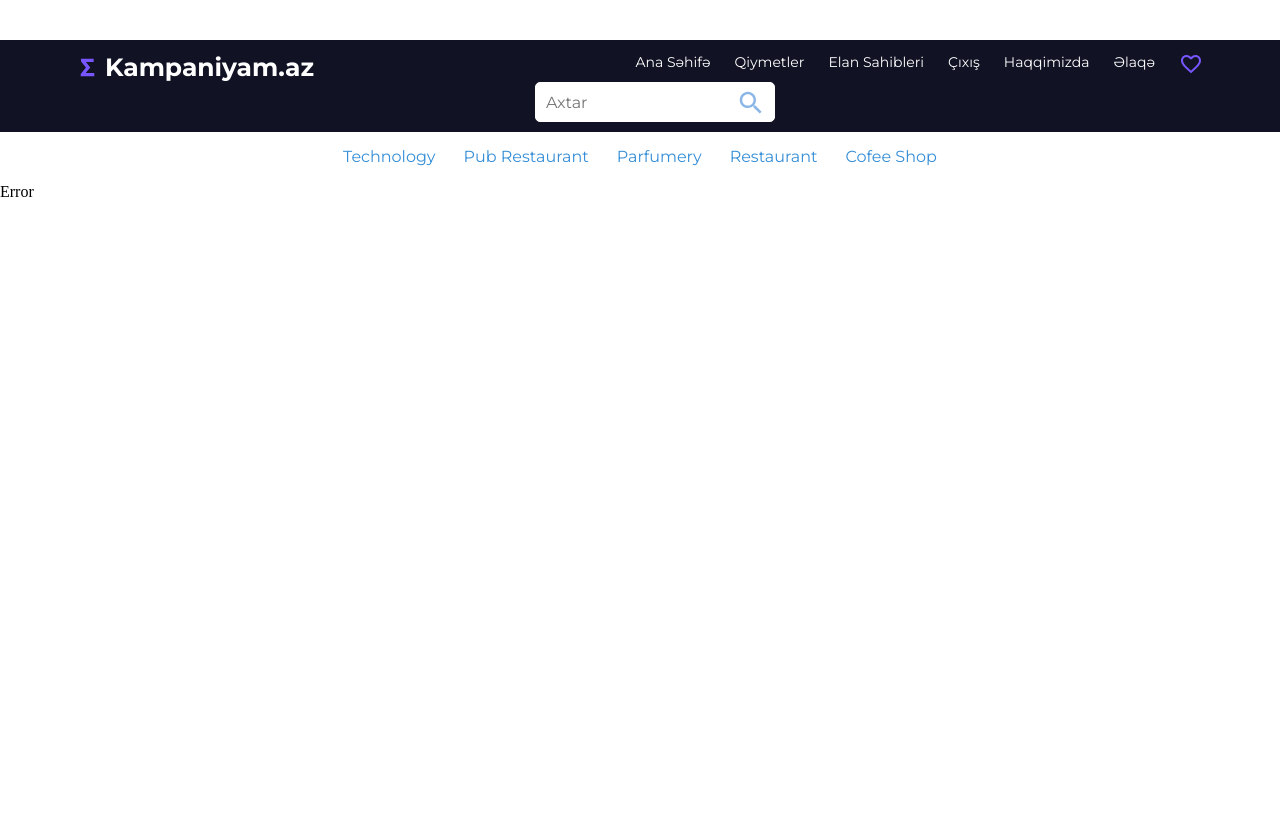
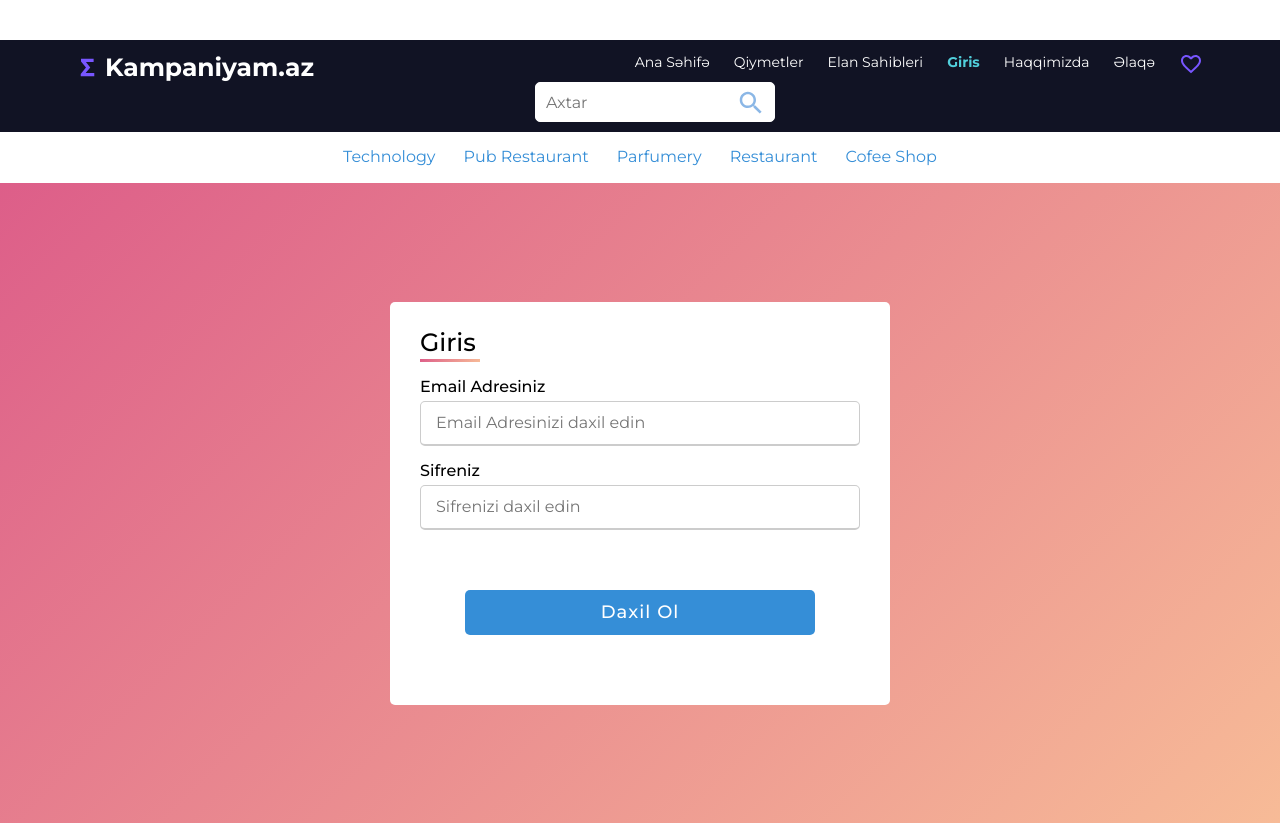
Before and after one commit to MastanAbdulkhaligli/Kampaniyam.az, a React (Create React App) app: page /signin in a window 1280 px wide. Before the commit the page ends 800 px from the top, so only its background shows below. Built offline with nearby package versions, Linux system fonts and the light colour scheme; no server answers.

Commit message:
redux persis has been implemented

```diff
--- a/package.json
+++ b/package.json
@@ -26,6 +26,7 @@
     "react-scripts": "5.0.1",
     "react-slick": "^0.29.0",
     "react-spinners": "^0.13.1",
+    "redux-persist": "^6.0.0",
     "slick-carousel": "^1.8.1",
     "styled-components": "^5.3.5",
     "web-vitals": "^2.1.4",
--- a/src/App/store.js
+++ b/src/App/store.js
@@ -1,11 +1,45 @@
 import React from "react";
-import { configureStore } from "@reduxjs/toolkit";
+import { configureStore, combineReducers } from "@reduxjs/toolkit";
 import searchReducer from "../Features/Search/searchSlice";
 import favouritesReducer from "../Features/Favourites/favouritesSlice";
+import userReducer from "../Features/Auth/UserSlice";
+import {
+  persistStore,
+  persistReducer,
+  FLUSH,
+  REHYDRATE,
+  PAUSE,
+  PERSIST,
+  PURGE,
+  REGISTER,
+} from "redux-persist";
+import storage from "redux-persist/lib/storage";
+
+const persistConfig = {
+  key: "root",
+  version: 1,
+  storage,
+};
+
+const rootReducer = combineReducers({
+  user: userReducer,
+  search: searchReducer,
+  favourites: favouritesReducer,
+});
+const persistedReducer = persistReducer(persistConfig, userReducer);
 
 export const store = configureStore({
   reducer: {
     search: searchReducer,
     favourites: favouritesReducer,
+    user: persistedReducer,
   },
+  middleware: (getDefaultMiddleware) =>
+    getDefaultMiddleware({
+      serializableCheck: {
+        ignoredActions: [FLUSH, REHYDRATE, PAUSE, PERSIST, PURGE, REGISTER],
+      },
+    }),
 });
+
+export let persistor = persistStore(store);
--- a/src/Components/Navbar/Navbar.jsx
+++ b/src/Components/Navbar/Navbar.jsx
@@ -21,6 +21,15 @@ const Navbar = () => {
   };
 
   const quantity = useSelector((state) => state.favourites.quantity);
+  const user = useSelector((state) => state.user.currentUser);
+
+  const [isAdmin, setIsAdmin] = useState(false);
+
+  useEffect(() => {
+    if (user) {
+      setIsAdmin(true);
+    }
+  }, [user]);
 
   const [showLinks, setShowLinks] = useState(false);
   return (
@@ -49,6 +58,14 @@ const Navbar = () => {
           </span>
         </li>
         <div className={style.items} id={showLinks ? `${style.hidden}` : ""}>
+          {isAdmin && (
+            <li>
+              <NavLink style={navLinkStyles} to="/">
+                Admin Panel
+              </NavLink>
+            </li>
+          )}
+
           <li>
             <NavLink style={navLinkStyles} to="/">
               Ana Səhifə
@@ -65,8 +82,8 @@ const Navbar = () => {
             </NavLink>
           </li>
           <li>
-            <NavLink style={navLinkStyles} to="/signout">
-              Çıxış
+            <NavLink style={navLinkStyles} to="/signin">
+              Giris
             </NavLink>
           </li>
           <li>
--- /dev/null
+++ b/src/Features/ApiCalls.jsx
@@ -0,0 +1,13 @@
+import { loginFailure, loginStart, loginSuccess } from "./Auth/UserSlice";
+import axios from "axios";
+
+export const login = async (dispatch, user) => {
+  dispatch(loginStart());
+
+  try {
+    const res = await axios.post("http://localhost:3003/api/auth/login", user);
+    dispatch(loginSuccess(res.data));
+  } catch (error) {
+    dispatch(loginFailure());
+  }
+};
--- /dev/null
+++ b/src/Features/Auth/UserSlice.jsx
@@ -0,0 +1,28 @@
+import { createSlice } from "@reduxjs/toolkit";
+
+const initialState = {
+  currentUser: null,
+  isFetching: false,
+  error: false,
+};
+
+export const userSlice = createSlice({
+  name: "user",
+  initialState,
+  reducers: {
+    loginStart: (state) => {
+      state.isFetching = true;
+    },
+    loginSuccess: (state, action) => {
+      state.isFetching = false;
+      state.currentUser = action.payload;
+    },
+    loginFailure: (state) => {
+      state.isFetching = false;
+      state.error = true;
+    },
+  },
+});
+
+export const { loginStart, loginSuccess, loginFailure } = userSlice.actions;
+export default userSlice.reducer;
--- a/src/Pages/SignIn/SignIn.jsx
+++ b/src/Pages/SignIn/SignIn.jsx
@@ -3,16 +3,21 @@ import style from "./signin.module.css";
 import { useForm } from "react-hook-form";
 import { yupResolver } from "@hookform/resolvers/yup";
 import * as yup from "yup";
+import { login } from "../../Features/ApiCalls";
+import { useDispatch, useSelector } from "react-redux";
 
 const SignIn = () => {
+  const dispatch = useDispatch();
+  const { isFetching, error } = useSelector((state) => state.user);
+
   const formSchema = yup.object().shape({
-    email: yup
-      .string()
-      .required("Email adresinizi daxil edin")
-      .matches(
-        /^(([^<>()[\]\\.,;:\s@\"]+(\.[^<>()[\]\\.,;:\s@\"]+)*)|(\".+\"))@((\[[0-9]{1,3}\.[0-9]{1,3}\.[0-9]{1,3}\.[0-9]{1,3}\])|(([a-zA-Z\-0-9]+\.)+[a-zA-Z]{2,}))$/,
-        "Email formati duzgun deyyil"
-      ),
+    // email: yup
+    //   .string()
+    //   .required("Email adresinizi daxil edin")
+    //   .matches(
+    //     /^(([^<>()[\]\\.,;:\s@\"]+(\.[^<>()[\]\\.,;:\s@\"]+)*)|(\".+\"))@((\[[0-9]{1,3}\.[0-9]{1,3}\.[0-9]{1,3}\.[0-9]{1,3}\])|(([a-zA-Z\-0-9]+\.)+[a-zA-Z]{2,}))$/,
+    //     "Email formati duzgun deyyil"
+    //   ),
     password: yup
       .string()
       .required("Sifrenizi daxil edin")
@@ -26,7 +31,11 @@ const SignIn = () => {
     watch,
     formState: { errors },
   } = useForm(formOptions);
-  const onSubmit = (data) => console.log(data);
+  const onSubmit = (data) => {
+    const { username, password } = data;
+    login(dispatch, { username, password });
+    console.log(error);
+  };
   return (
     <div className={style.signInContainer}>
       <div className={style.containerForm}>
@@ -36,12 +45,11 @@ const SignIn = () => {
             <div className={style.inputBox}>
               <span className={style.details}>Email Adresiniz</span>
               <input
-                type="email"
-                {...register("email")}
+                {...register("username")}
                 placeholder="Email Adresinizi daxil edin"
               />
               {errors.email && (
-                <p className={style.errorForm}>{errors.email?.message}</p>
+                <p className={style.errorForm}>{errors.username?.message}</p>
               )}
             </div>
 
@@ -58,8 +66,17 @@ const SignIn = () => {
             </div>
           </div>
 
+          {error && (
+            <p
+              className={style.errorForm}
+              style={{ textAlign: "center", color: "red" }}
+            >
+              Istifadeci adi ve ya sifre sehfdir
+            </p>
+          )}
+
           <div className={style.regButton}>
-            <input type="submit" value="Daxil Ol" />
+            <input type="submit" disabled={isFetching} value="Daxil Ol" />
           </div>
         </form>
       </div>
--- a/src/index.js
+++ b/src/index.js
@@ -19,12 +19,15 @@ import Categories from "./Components/Categories/Categories";
 import Footer from "./Components/Footer/Footer";
 import Error from "./Pages/Error/Error";
 import SingleProduct from "./Pages/SingleProduct/SingleProduct";
-import { store } from "./App/store";
-import { Provider } from "react-redux";
+import { store, persistor } from "./App/store";
+import { Provider, useSelector } from "react-redux";
+import { PersistGate } from "redux-persist/integration/react";
 
 const root = ReactDOM.createRoot(document.getElementById("root"));
+
 root.render(
   <Provider store={store}>
+    <PersistGate loading={null} persistor={persistor}>
       <Router>
         <Announcement />
         <Navbar />
@@ -39,12 +42,13 @@ root.render(
           {/* <Route path="/:productId" element={<SingleProduct />} /> */}
           <Route path="/pricing" element={<Pricing />} />
           <Route path="/elansahibleri" element={<AllOwners />} />
-        <Route path="signout" element={<SignOut />} />
+          <Route path="signin" element={<SignIn />} />
           <Route path="about" element={<About />} />
           <Route path="contact" element={<Contact />} />
           <Route path="*" element={<Error />} />
         </Routes>
         {/* <Footer /> */}
       </Router>
+    </PersistGate>
   </Provider>
 );
```
Also changed, not shown: 1 other file (tests, documents, lock files or other folders). Lines whose indentation alone changed are shown as unchanged.
